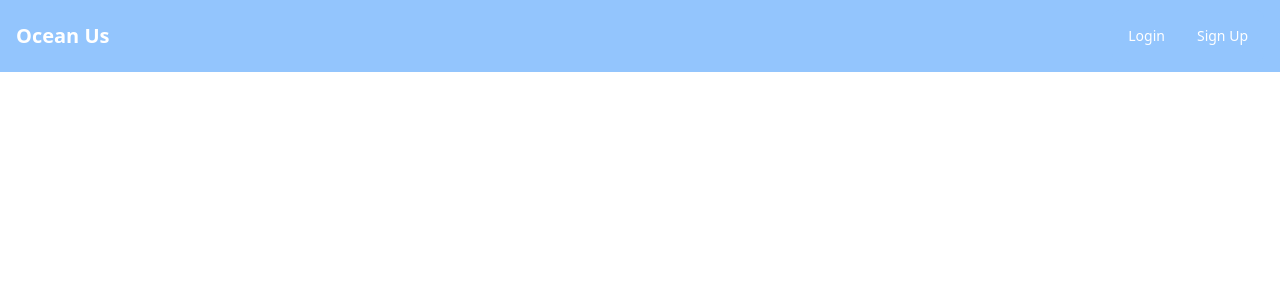
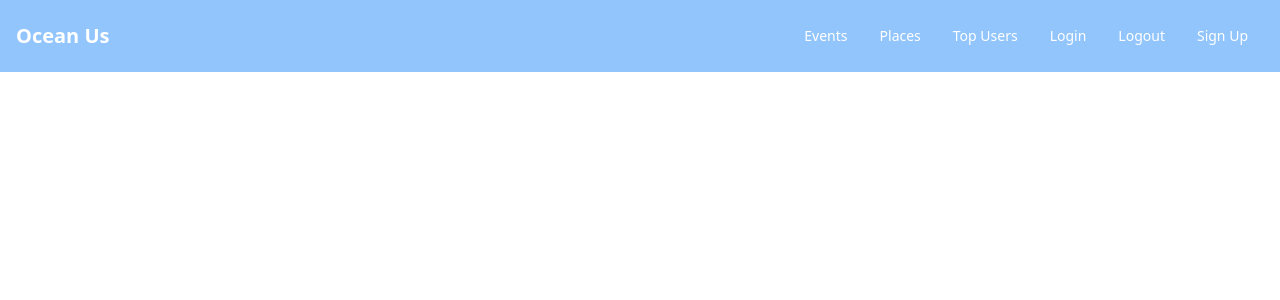
Before and after one commit to LuisCastilloKC/Ocean-us, a React (Create React App) app in the folder ocean-us-frontend/: page / in a window 1280 px wide. Shown: the top 300 px of the page. Built offline with nearby package versions, Linux system fonts and the light colour scheme.

Commit message:
add more item on Navbar

```diff
--- a/ocean-us-frontend/src/components/Navbar/Navbar.jsx
+++ b/ocean-us-frontend/src/components/Navbar/Navbar.jsx
@@ -21,7 +21,6 @@ const Navbar = () => {
           aria-controls="navbar-default"
           aria-expanded="false"
         >
-          <span className="sr-only">Open main menu</span>
           <svg
             className="w-6 h-6"
             aria-hidden="true"
@@ -37,7 +36,39 @@ const Navbar = () => {
           </svg>
         </button>
         <div className="hidden w-full md:block md:w-auto" id="navbar-default">
+          {user?.result?._id &&(
+            <>
+
+            </>
+          )}
           <ul className="flex flex-col p-4 mt-4 bg-gray-50 rounded-lg border border-gray-100 md:flex-row md:space-x-8 md:mt-0 md:text-sm md:font-medium md:border-0 md:bg-blue-300 dark:bg-gray-800 md:dark:bg-gray-900 dark:border-gray-700">
+          <li>
+              <Link
+                to="/event"
+                className="block py-2 pr-4 pl-3 text-white bg-blue-700 rounded md:bg-transparent  md:p-0 dark:text-white "
+                aria-current="page"
+              >
+                Events
+              </Link>
+            </li>
+            <li>
+              <Link
+                to="/place"
+                className="block py-2 pr-4 pl-3 text-white bg-blue-700 rounded md:bg-transparent  md:p-0 dark:text-white "
+                aria-current="page"
+              >
+                Places
+              </Link>
+            </li>
+            <li>
+              <Link
+                to="/topusers"
+                className="block py-2 pr-4 pl-3 text-white bg-blue-700 rounded md:bg-transparent  md:p-0 dark:text-white "
+                aria-current="page"
+              >
+                Top Users
+              </Link>
+            </li>
             <li>
               <Link
                 to="/signin"
@@ -45,6 +76,15 @@ const Navbar = () => {
                 aria-current="page"
               >
                 Login
+              </Link>
+            </li>
+            <li>
+              <Link
+                to="/"
+                className="block py-2 pr-4 pl-3 text-white bg-blue-700 rounded md:bg-transparent  md:p-0 dark:text-white "
+                aria-current="page"
+              >
+                Logout
               </Link>
             </li>
             <li>
```
